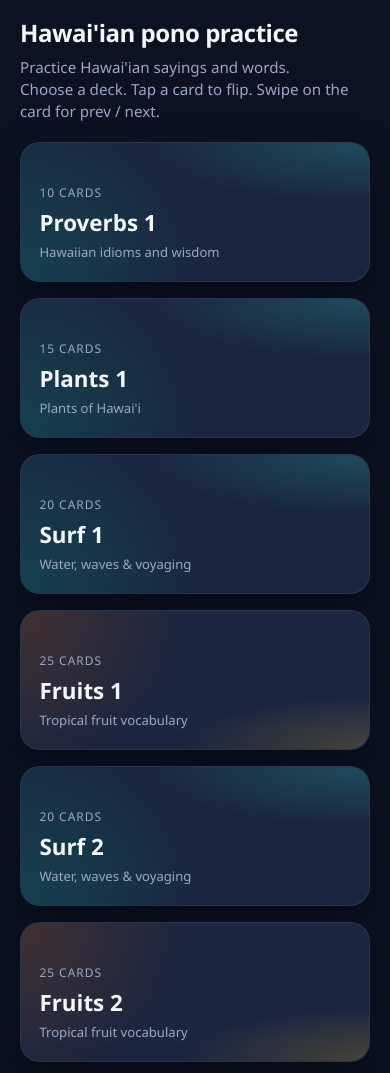
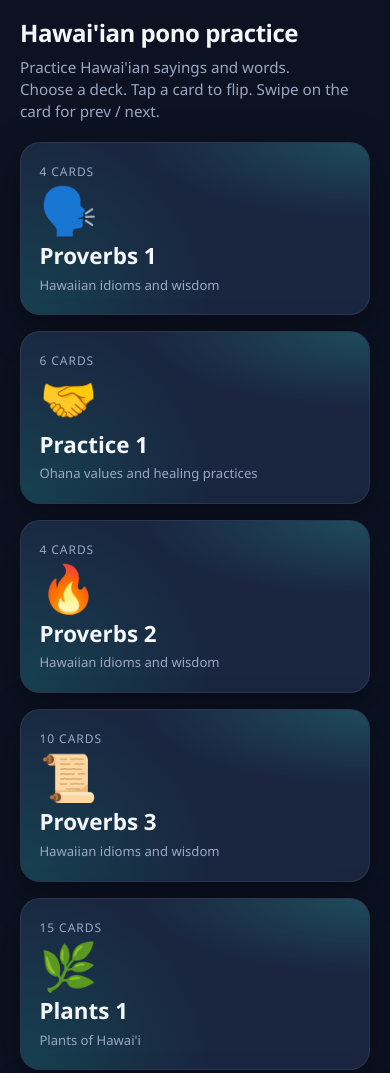
Before and after one commit to HermanLex/ponopractice, a plain HTML site: page index.html in a window 390 px wide. Shown: the top 1073 px of the page. Drawn offline with Linux system fonts and the light colour scheme.

Commit message:
Expand decks and improve discoverability/accessibility across mobile flashcards.
Add new practice and proverb deck sets, preserve requested deck ordering, and introduce large emoji deck markers plus larger mobile typography for better recognition and readability.

Made-with: Cursor

```diff
--- a/css/styles.css
+++ b/css/styles.css
@@ -156,6 +156,14 @@ body {
   letter-spacing: 0.08em;
   color: var(--text-muted);
   margin-bottom: 0.35rem;
+}
+
+.deck-tile__emoji {
+  position: relative;
+  display: block;
+  font-size: 2.9rem;
+  line-height: 1;
+  margin-bottom: 0.45rem;
 }
 
 .deck-tile__title {
--- a/js/app.js
+++ b/js/app.js
@@ -33,6 +33,33 @@
   let touchStartY = 0;
   let suppressCardClick = false;
 
+  function emojiForDeck(deck) {
+    const fixed = {
+      "proverbs-1": "🗣️",
+      "practice-1": "🤝",
+      "proverbs-2": "🔥",
+      "proverbs-3": "📜",
+      "plants-1": "🌿",
+    };
+    if (fixed[deck.id]) return fixed[deck.id];
+
+    const surfMatch = /^surf-olelo-(\d+)$/.exec(deck.id);
+    if (surfMatch) {
+      const surfEmojis = ["🏄", "🌊", "🛶", "🌬️", "🐚"];
+      const idx = Math.max(0, Number(surfMatch[1]) - 1) % surfEmojis.length;
+      return surfEmojis[idx];
+    }
+
+    const fruitMatch = /^tropical-fruits-(\d+)$/.exec(deck.id);
+    if (fruitMatch) {
+      const fruitEmojis = ["🍍", "🥭", "🍌", "🥥", "🍉"];
+      const idx = Math.max(0, Number(fruitMatch[1]) - 1) % fruitEmojis.length;
+      return fruitEmojis[idx];
+    }
+
+    return "📘";
+  }
+
   function showScreen(name) {
     [landingEl, studyEl, finishEl].forEach((el) => {
       if (!el) return;
@@ -44,8 +71,14 @@
     if (!deckGrid) return;
     deckGrid.innerHTML = "";
     const orderedDecks = [...decks].sort((a, b) => {
-      if (a.id === "proverbs" && b.id !== "proverbs") return -1;
-      if (b.id === "proverbs" && a.id !== "proverbs") return 1;
+      if (a.id === "proverbs-1" && b.id !== "proverbs-1") return -1;
+      if (b.id === "proverbs-1" && a.id !== "proverbs-1") return 1;
+      if (a.id === "practice-1" && b.id !== "practice-1") return -1;
+      if (b.id === "practice-1" && a.id !== "practice-1") return 1;
+      if (a.id === "proverbs-2" && b.id !== "proverbs-2") return -1;
+      if (b.id === "proverbs-2" && a.id !== "proverbs-2") return 1;
+      if (a.id === "proverbs-3" && b.id !== "proverbs-3") return -1;
+      if (b.id === "proverbs-3" && a.id !== "proverbs-3") return 1;
       if (a.id === "plants-1" && b.id !== "plants-1") return -1;
       if (b.id === "plants-1" && a.id !== "plants-1") return 1;
 
@@ -92,11 +125,16 @@
       title.className = "deck-tile__title";
       title.textContent = deck.title;
 
+      const emoji = document.createElement("span");
+      emoji.className = "deck-tile__emoji";
+      emoji.textContent = emojiForDeck(deck);
+      emoji.setAttribute("aria-hidden", "true");
+
       const sub = document.createElement("p");
       sub.className = "deck-tile__subtitle";
       sub.textContent = deck.subtitle || "";
 
-      btn.append(count, title, sub);
+      btn.append(count, emoji, title, sub);
       btn.addEventListener("click", () => startDeck(deck.id));
       deckGrid.appendChild(btn);
     });
--- a/js/data.js
+++ b/js/data.js
@@ -210,8 +210,56 @@ window.DECKS = [
     ],
   },
   {
-    id: "proverbs",
+    id: "proverbs-1",
     title: "Proverbs 1",
+    subtitle: "Hawaiian idioms and wisdom",
+    accent: "ocean",
+    cards: [
+      {
+        front: "Kūlia i ka nuʻu.",
+        back: "Strive to reach the highest.\n\nStrive to do your best - Motto of Queen Kapiʻolani.",
+      },
+      {
+        front: "Pūpūkahi i holomua.",
+        back: "Unite in order to progress.",
+      },
+      {
+        front: "Ma ka hana ka ʻike.",
+        back: "In working one learns.\n\nKnowledge can be acquired by doing.",
+      },
+      {
+        front: "ʻUmia ka hanu.",
+        back: "Hold the breath.\n\nBe patient. Don't give up too easily.",
+      },
+    ],
+  },
+  {
+    id: "proverbs-2",
+    title: "Proverbs 2",
+    subtitle: "Hawaiian idioms and wisdom",
+    accent: "ocean",
+    cards: [
+      {
+        front: "ʻAʻa i ka hula, waiho i ka hilahila i ka hale.",
+        back: "When one wants to dance the hula, bashfulness should be left at home.\n\nDon’t be shy. Participate! This does not just pertain to hula.",
+      },
+      {
+        front: "Mai makaʻu i ka hana, makaʻu i ka moloā.",
+        back: "Don’t fear work, fear laziness.\n\nDon’t be lazy.",
+      },
+      {
+        front: "Na ka ʻeleu miki.",
+        back: "(The prize) goes to the quick one.\n\nSimilar to the saying, “The early bird gets the worm.”",
+      },
+      {
+        front: "ʻAʻohe hana nui ke alu ʻia.",
+        back: "No task is too big when done together by all.\n\nIf everyone contributes to the task, it lightens the load.",
+      },
+    ],
+  },
+  {
+    id: "proverbs-3",
+    title: "Proverbs 3",
     subtitle: "Hawaiian idioms and wisdom",
     accent: "ocean",
     cards: [
@@ -280,4 +328,21 @@ window.DECKS = [
       { front: "ʻIlima", back: "Native flower associated with lei and chiefly tradition." },
     ],
   },
+  {
+    id: "practice-1",
+    title: "Practice 1",
+    subtitle: "Ohana values and healing practices",
+    accent: "ocean",
+    cards: [
+      { front: "Ohana", back: "The importance of the family." },
+      { front: "Kupuna", back: "Respect for seniors and elders." },
+      {
+        front: "Hooponopono",
+        back: "Ensuring harmonious interdependence within the ohana through regular family therapy.",
+      },
+      { front: "Mahiki", back: "Dealing with each successive layer of trouble." },
+      { front: "Mihi", back: "Forgiving fully and completely." },
+      { front: "Kala", back: "Freeing each other completely." },
+    ],
+  },
 ];
```
